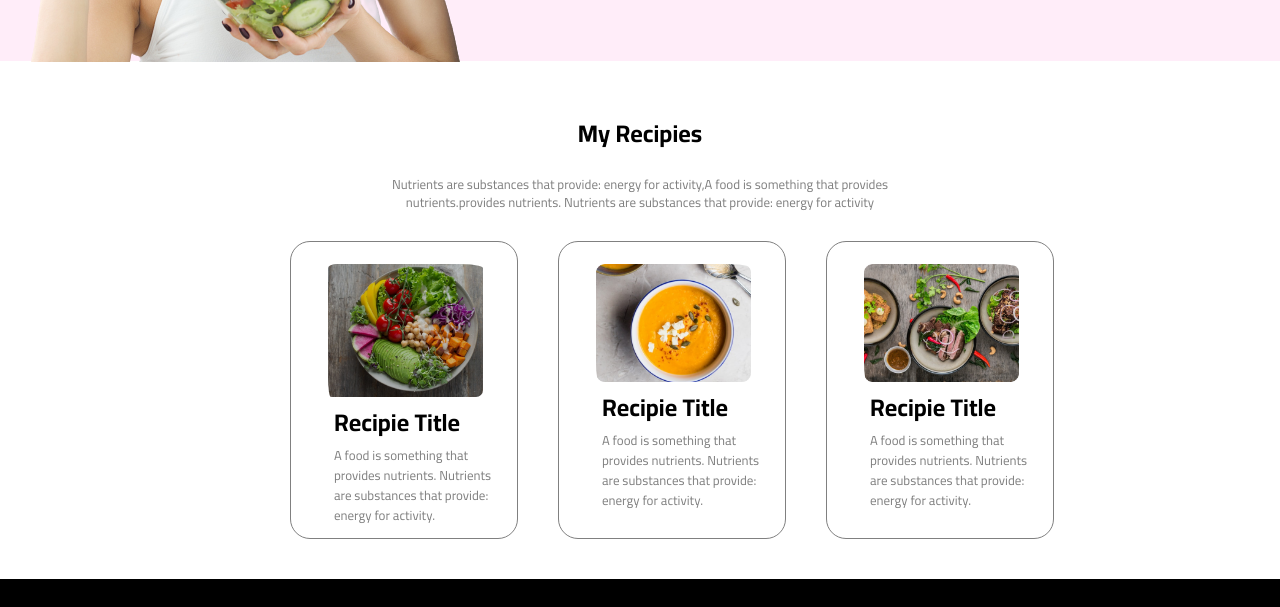
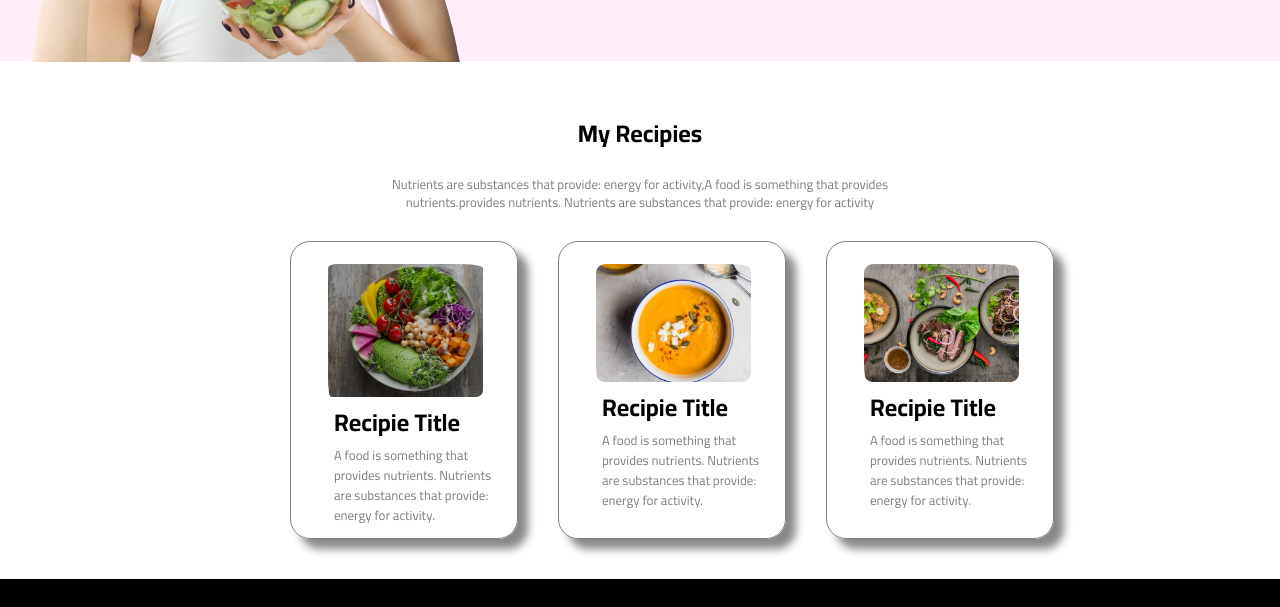
Before and after one commit to wadsahin/food-network, a plain HTML site: page Index.html in a window 1280 px wide. Shown: the part 1040-1647 px from the top of the page. Drawn offline with Linux system fonts and the light colour scheme.

Commit message:
first commit

```diff
--- a/Style.css
+++ b/Style.css
@@ -74,7 +74,7 @@ body{
   padding-left: 20px;
   margin-left: 40px;
   border-radius: 20px;
-  box-shadow:  box-shadow: 10px 10px 8px #888888;
+  box-shadow:  10px 10px 8px #888888;
   margin-bottom: 40px;
 }
 
```
Also changed, not shown: 1 other file.
